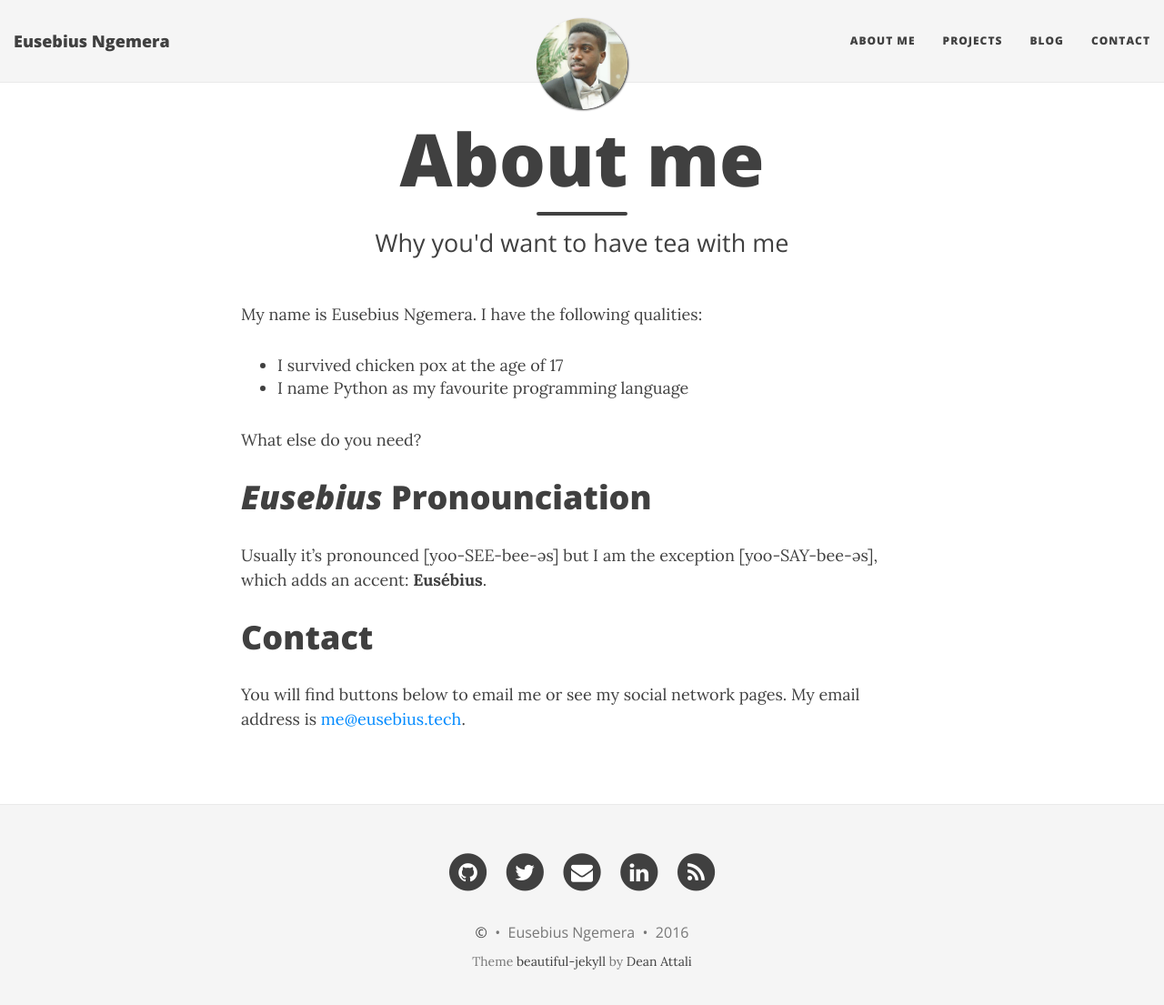
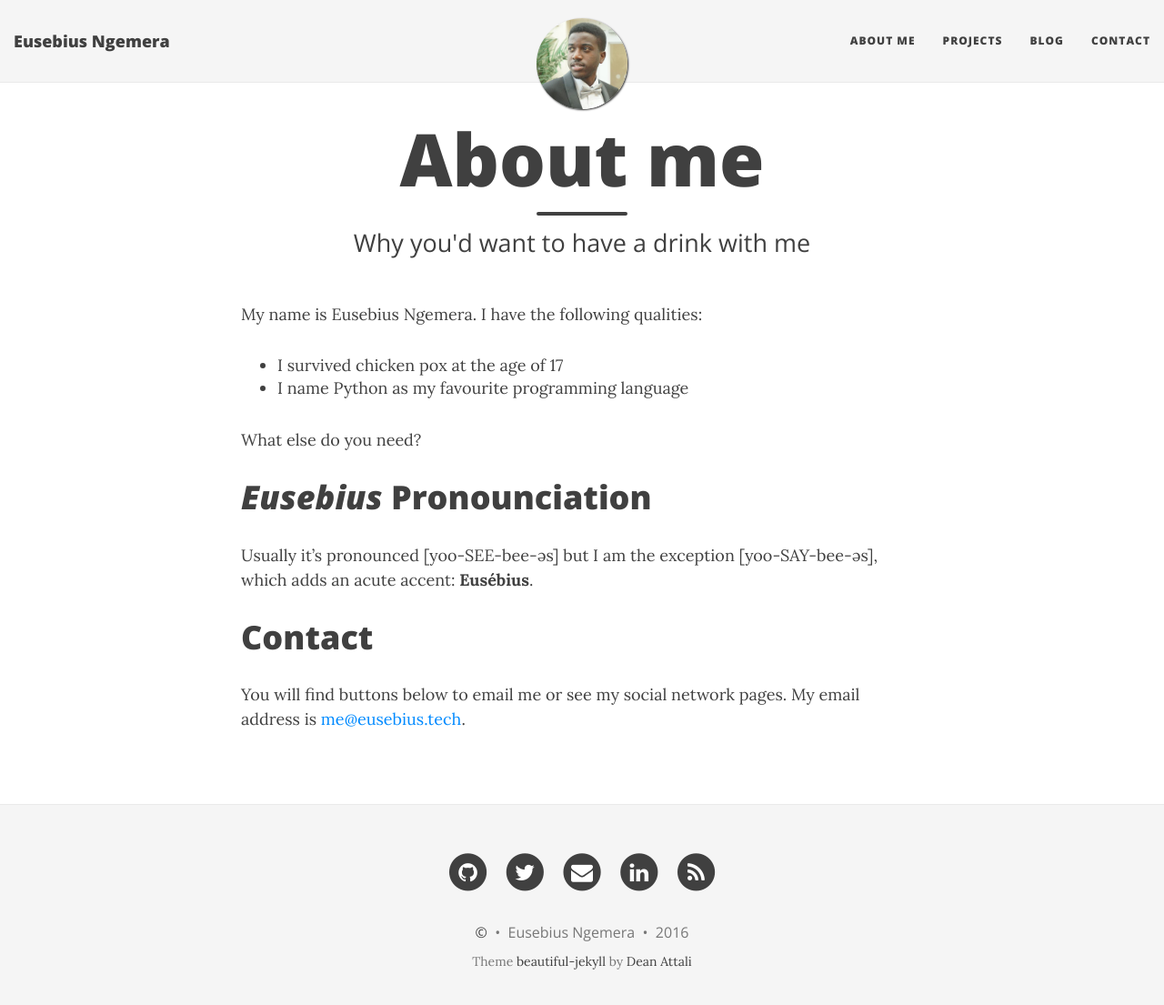
Before and after one commit to eugenius1/eugenius1.github.io, a Jekyll site: the page built from aboutme.md, in a window 1280 px wide and 1118 px high. Shown: the top 1105 px of the window at 91% size. Built offline with Jekyll 4.4.1, drawn with Linux system fonts in a browser that asks for light colours; nearby versions of some CDN libraries.

```diff
--- a/aboutme.md
+++ b/aboutme.md
@@ -1,7 +1,7 @@
 ---
 layout: page
 title: About me
-subtitle: Why you'd want to have tea with me
+subtitle: Why you'd want to have a drink with me
 ---
 
 My name is Eusebius Ngemera. I have the following qualities:
@@ -14,7 +14,7 @@ What else do you need?
 
 # *Eusebius* Pronounciation
 
-Usually it's pronounced [yoo-SEE-bee-əs] but I am the exception [yoo-SAY-bee-əs], which adds an accent: **Eusébius**.
+Usually it's pronounced [yoo-SEE-bee-əs] but I am the exception [yoo-SAY-bee-əs], which adds an acute accent: **Eusébius**.
 
 
 # Contact
```
Also changed, not shown: donate/index.html (added, +15 -0 lines), donate/thank-you.md (added, +5 -0 lines).
